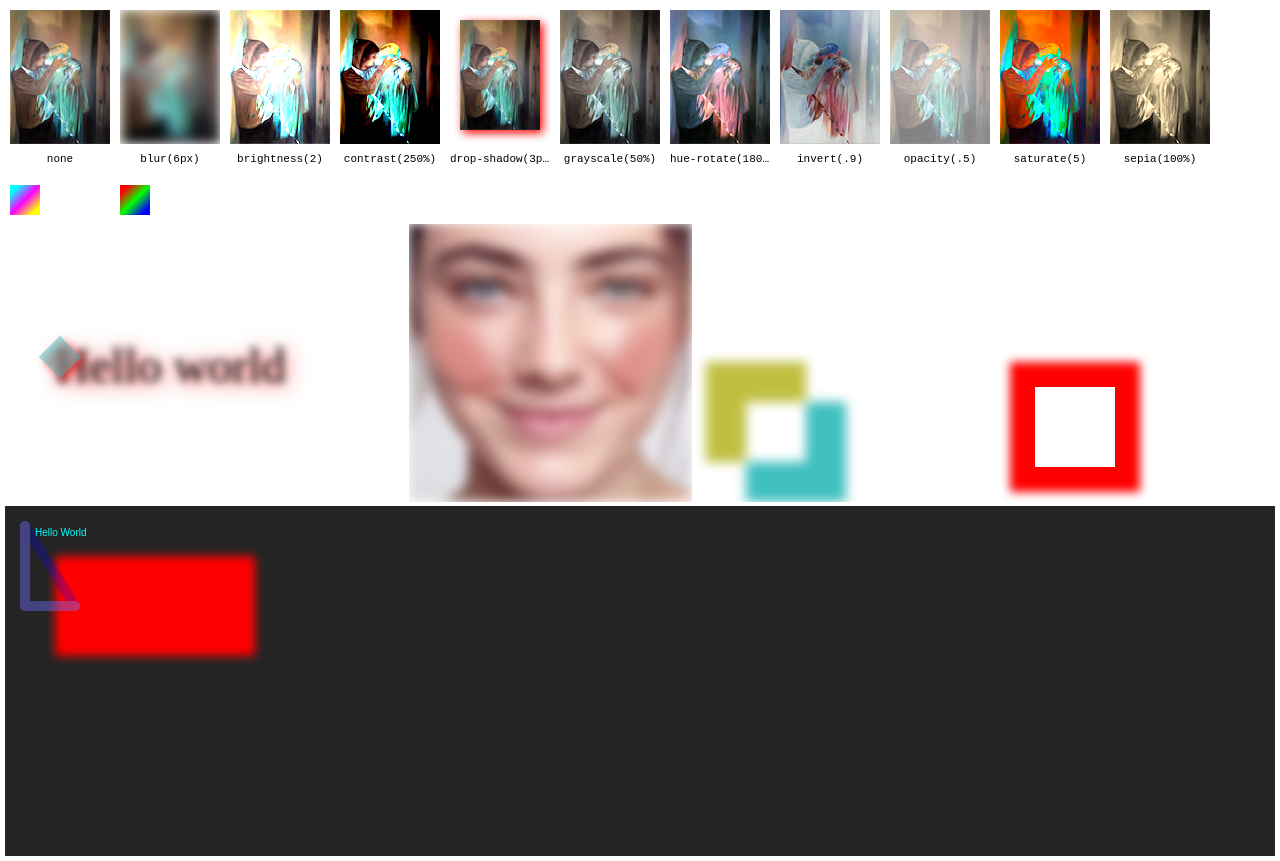
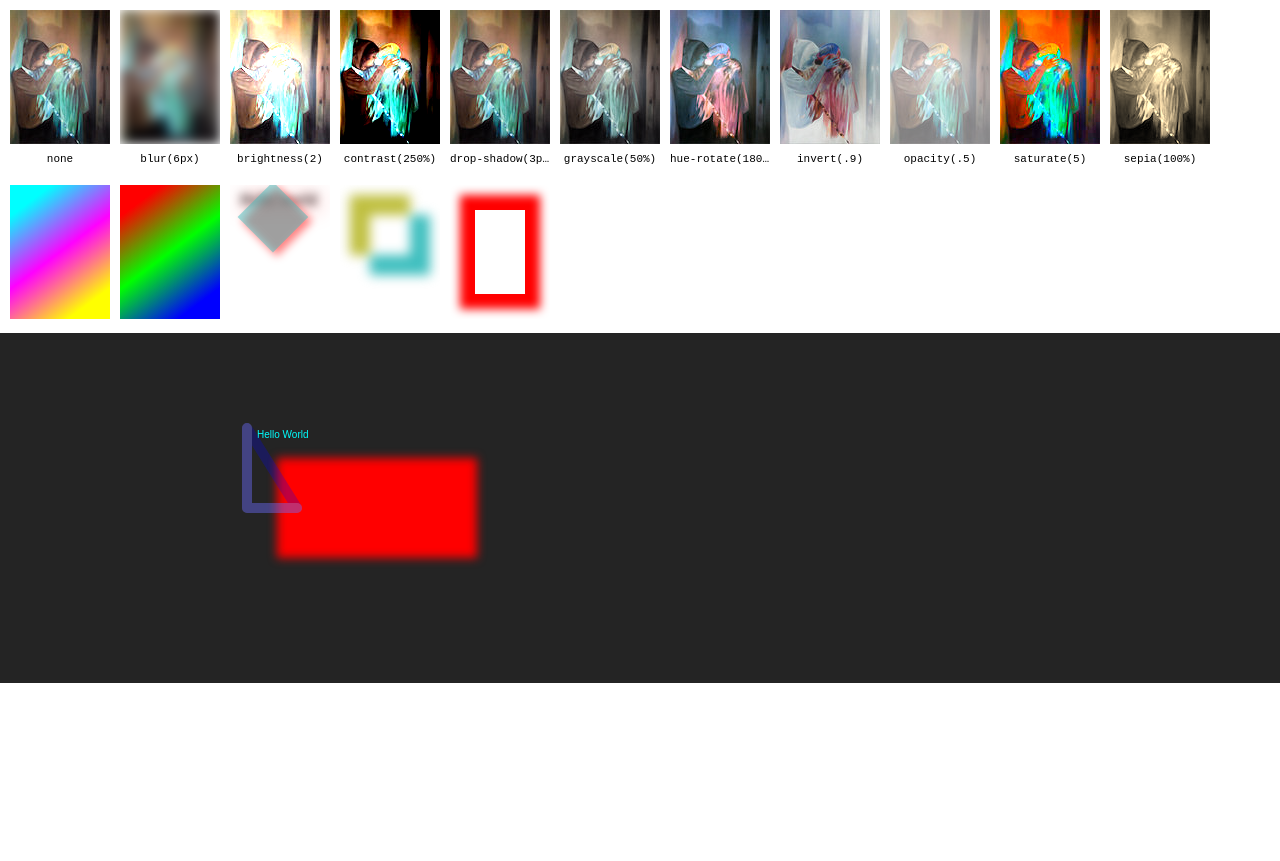
Before and after one commit to davidenke/context-filter-polyfill, a website: page src/index.html in a window 1280 px wide. After the commit the page ends 800 px from the top, so only its background shows below. Drawn offline with Linux system fonts and the light colour scheme; no server answers.

Commit message:
chore: overhaul example

```diff
--- a/esbuild.config.ts
+++ b/esbuild.config.ts
@@ -15,9 +15,9 @@ const options: BuildOptions = {
   entryPoints: [
     'src/index.ts',
     'src/index.html',
+    'src/index.css',
     'src/polyfill.ts',
     'src/mocks/mock-1.jpg',
-    'src/mocks/mock-2.png',
   ],
   outdir: 'dist',
   format: 'esm',
--- /dev/null
+++ b/src/index.css
@@ -0,0 +1,57 @@
+body {
+  margin: 0;
+}
+
+main {
+}
+
+article {
+  display: flex;
+  flex-flow: row wrap;
+  gap: 10px;
+  margin: 10px;
+
+  section {
+    width: 100px;
+
+    pre {
+      font-size: 11px;
+      margin: 0;
+      padding: 5px 0 10px;
+      overflow: hidden;
+      text-align: center;
+      text-overflow: ellipsis;
+      white-space: nowrap;
+      width: 100%;
+    }
+  }
+}
+
+.debug {
+  gap: 0;
+  margin: 0;
+  min-height: 350px;
+  align-items: center;
+  justify-content: space-evenly;
+  background-color: #242424;
+}
+
+#clones {
+  position: relative;
+  display: block;
+  aspect-ratio: 1;
+  width: 300px;
+}
+
+.clone {
+  position: absolute;
+  right: calc(var(--i) * 7.5%);
+  top: calc(var(--i) * 7.5%);
+
+  aspect-ratio: 3 / 2;
+  box-sizing: border-box;
+  width: 75%;
+
+  border: 1px solid red;
+  transform: perspective(50vw) rotateY(-45deg);
+}
--- a/src/index.html
+++ b/src/index.html
@@ -2,49 +2,7 @@
 <html lang="en" dir="ltr">
   <head>
     <title>CanvasContextRenderingContext2d.filter partial polyfill</title>
-    <style>
-      body {
-        margin: 5px;
-      }
-      main {
-        display: flex;
-        flex-direction: row;
-        flex-wrap: wrap;
-      }
-      main > section {
-        padding: 5px;
-        width: 100px;
-      }
-      main > section > pre {
-        font-size: 11px;
-        margin: 0;
-        padding: 5px 0 10px;
-        overflow: hidden;
-        text-align: center;
-        text-overflow: ellipsis;
-        white-space: nowrap;
-        width: 100%;
-      }
-      .debug {
-        display: flex;
-        min-height: 350px;
-        flex-flow: row nowrap;
-        align-items: start;
-        justify-content: space-between;
-        background-color: #242424;
-      }
-      #clones {
-        position: relative;
-      }
-      .clone {
-        perspective: 100vw;
-        position: absolute;
-        right: calc(var(--i) * 25px);
-        top: calc(var(--i) * 25px);
-        border: 1px solid red;
-        transform: perspective(100vw) rotateY(-30deg);
-      }
-    </style>
+    <link rel="stylesheet" href="index.css" />
     <script>
       // reload page on file change
       if (typeof EventSource !== 'undefined') {
@@ -57,184 +15,77 @@
   </head>
   <body>
     <main>
+      <article id="filters">
         <section>
-        <canvas class="none" width="100px" height="134px"></canvas>
+          <canvas class="none" width="100" height="134"></canvas>
           <pre>none</pre>
-        <script>
-          const imgNone = new Image();
-          const ctxNone = document
-            .querySelector('canvas.none')
-            .getContext('2d');
-          ctxNone.filter = 'none';
-          imgNone.onload = function () {
-            ctxNone.drawImage(imgNone, 0, 0);
-          };
-          imgNone.src = 'mocks/mock-1.jpg';
-        </script>
         </section>
 
         <section>
-        <canvas class="blur" width="100px" height="134px"></canvas>
+          <canvas class="blur" width="100" height="134"></canvas>
           <pre>blur(6px)</pre>
-        <script>
-          const imgBlur = new Image();
-          const ctxBlur = document
-            .querySelector('canvas.blur')
-            .getContext('2d');
-          ctxBlur.filter = 'blur(6px)';
-          imgBlur.onload = function () {
-            ctxBlur.drawImage(imgBlur, 0, 0);
-          };
-          imgBlur.src = 'mocks/mock-1.jpg';
-        </script>
         </section>
 
         <section>
-        <canvas class="brightness" width="100px" height="134px"></canvas>
+          <canvas class="brightness" width="100" height="134"></canvas>
           <pre>brightness(2)</pre>
-        <script>
-          const imgBrightness = new Image();
-          const ctxBrightness = document
-            .querySelector('canvas.brightness')
-            .getContext('2d');
-          ctxBrightness.filter = 'brightness(2)';
-          imgBrightness.onload = function () {
-            ctxBrightness.drawImage(imgBrightness, 0, 0);
-          };
-          imgBrightness.src = 'mocks/mock-1.jpg';
-        </script>
         </section>
 
         <section>
-        <canvas class="contrast" width="100px" height="134px"></canvas>
+          <canvas class="contrast" width="100" height="134"></canvas>
           <pre>contrast(250%)</pre>
-        <script>
-          const imgContrast = new Image();
-          const ctxContrast = document
-            .querySelector('canvas.contrast')
-            .getContext('2d');
-          ctxContrast.filter = 'contrast(250%)';
-          imgContrast.onload = function () {
-            ctxContrast.drawImage(imgContrast, 0, 0);
-          };
-          imgContrast.src = 'mocks/mock-1.jpg';
-        </script>
         </section>
 
         <section>
-        <canvas class="drop-shadow" width="100px" height="134px"></canvas>
+          <canvas class="drop-shadow" width="100" height="134"></canvas>
           <pre>drop-shadow(3px 3px 5px red)</pre>
-        <script>
-          const imgDropShadow = new Image();
-          const ctxDropShadow = document
-            .querySelector('canvas.drop-shadow')
-            .getContext('2d');
-          ctxDropShadow.filter = 'drop-shadow(3px 3px 5px red)';
-          imgDropShadow.onload = function () {
-            ctxDropShadow.drawImage(imgDropShadow, 10, 10, 80, 110);
-          };
-          imgDropShadow.src = 'mocks/mock-1.jpg';
-        </script>
         </section>
 
         <section>
-        <canvas class="grayscale" width="100px" height="134px"></canvas>
+          <canvas class="grayscale" width="100" height="134"></canvas>
           <pre>grayscale(50%)</pre>
-        <script>
-          const imgGrayscale = new Image();
-          const ctxGrayscale = document
-            .querySelector('canvas.grayscale')
-            .getContext('2d');
-          ctxGrayscale.filter = 'grayscale(50%)';
-          imgGrayscale.onload = function () {
-            ctxGrayscale.drawImage(imgGrayscale, 0, 0);
-          };
-          imgGrayscale.src = 'mocks/mock-1.jpg';
-        </script>
         </section>
 
         <section>
-        <canvas class="hue-rotate" width="100px" height="134px"></canvas>
+          <canvas class="hue-rotate" width="100" height="134"></canvas>
           <pre>hue-rotate(180deg)</pre>
-        <script>
-          const imgHueRotate = new Image();
-          const ctxHueRotate = document
-            .querySelector('canvas.hue-rotate')
-            .getContext('2d');
-          ctxHueRotate.filter = 'hue-rotate(180deg)';
-          imgHueRotate.onload = function () {
-            ctxHueRotate.drawImage(imgHueRotate, 0, 0);
-          };
-          imgHueRotate.src = 'mocks/mock-1.jpg';
-        </script>
         </section>
 
         <section>
-        <canvas class="invert" width="100px" height="134px"></canvas>
+          <canvas class="invert" width="100" height="134"></canvas>
           <pre>invert(.9)</pre>
-        <script>
-          const imgInvert = new Image();
-          const ctxInvert = document
-            .querySelector('canvas.invert')
-            .getContext('2d');
-          ctxInvert.filter = 'invert(.9)';
-          imgInvert.onload = function () {
-            ctxInvert.drawImage(imgInvert, 0, 0);
-          };
-          imgInvert.src = 'mocks/mock-1.jpg';
-        </script>
         </section>
 
         <section>
-        <canvas class="opacity" width="100px" height="134px"></canvas>
+          <canvas class="opacity" width="100" height="134"></canvas>
           <pre>opacity(.5)</pre>
-        <script>
-          const imgOpacity = new Image();
-          const ctxOpacity = document
-            .querySelector('canvas.opacity')
-            .getContext('2d');
-          ctxOpacity.filter = 'opacity(.5)';
-          imgOpacity.onload = function () {
-            ctxOpacity.drawImage(imgOpacity, 0, 0);
-          };
-          imgOpacity.src = 'mocks/mock-1.jpg';
-        </script>
         </section>
 
         <section>
-        <canvas class="saturate" width="100px" height="134px"></canvas>
+          <canvas class="saturate" width="100" height="134"></canvas>
           <pre>saturate(5)</pre>
-        <script>
-          const imgSaturate = new Image();
-          const ctxSaturate = document
-            .querySelector('canvas.saturate')
-            .getContext('2d');
-          ctxSaturate.filter = 'saturate(5)';
-          imgSaturate.onload = function () {
-            ctxSaturate.drawImage(imgSaturate, 0, 0);
-          };
-          imgSaturate.src = 'mocks/mock-1.jpg';
-        </script>
         </section>
 
         <section>
-        <canvas class="sepia" width="100px" height="134px"></canvas>
+          <canvas class="sepia" width="100" height="134"></canvas>
           <pre>sepia(100%)</pre>
-        <script>
-          const imgSepia = new Image();
-          const ctxSepia = document
-            .querySelector('canvas.sepia')
-            .getContext('2d');
-          ctxSepia.filter = 'sepia(100%)';
-          imgSepia.onload = function () {
-            ctxSepia.drawImage(imgSepia, 0, 0);
-          };
-          imgSepia.src = 'mocks/mock-1.jpg';
-        </script>
         </section>
 
+        <script>
+          document.querySelectorAll('#filters section').forEach(section => {
+            const ctx = section.querySelector('canvas').getContext('2d');
+            ctx.filter = section.querySelector('pre').textContent;
+
+            const img = new Image();
+            img.onload = () => ctx.drawImage(img, 0, 0);
+            img.src = 'mocks/mock-1.jpg';
+          });
+        </script>
+      </article>
+
+      <article>
         <section>
-        <canvas class="testOrigin" width="30px" height="30px"></canvas>
+          <canvas class="testOrigin" width="100" height="134"></canvas>
           <script>
             const ctxTestOrigin = document
               .querySelector('canvas.testOrigin')
@@ -242,84 +93,91 @@
             const grdntTestOrigin = ctxTestOrigin.createLinearGradient(
               0,
               0,
-            30,
-            30,
+              100,
+              134,
             );
             grdntTestOrigin.addColorStop(0.15, 'cyan');
             grdntTestOrigin.addColorStop(0.5, 'magenta');
             grdntTestOrigin.addColorStop(0.85, 'yellow');
             ctxTestOrigin.fillStyle = grdntTestOrigin;
-          ctxTestOrigin.fillRect(0, 0, 30, 30);
+            ctxTestOrigin.fillRect(0, 0, 100, 134);
           </script>
         </section>
 
         <section>
-        <canvas class="test" width="30px" height="30px"></canvas>
+          <canvas class="test" width="100" height="134"></canvas>
           <script>
             const ctxTest = document
               .querySelector('canvas.test')
               .getContext('2d');
-          const grdntTest = ctxTestOrigin.createLinearGradient(0, 0, 30, 30);
+            const grdntTest = ctxTestOrigin.createLinearGradient(
+              0,
+              0,
+              100,
+              134,
+            );
             ctxTest.filter = 'invert(1)';
             grdntTest.addColorStop(0.15, 'cyan');
             grdntTest.addColorStop(0.5, 'magenta');
             grdntTest.addColorStop(0.85, 'yellow');
             ctxTest.fillStyle = grdntTest;
-          ctxTest.fillRect(0, 0, 30, 30);
+            ctxTest.fillRect(0, 0, 100, 134);
           </script>
         </section>
-    </main>
 
-    <canvas class="mixed" width="400px" height="200px"></canvas>
+        <section>
+          <canvas class="mixed" width="100" height="134"></canvas>
           <script>
-      const ctxMixed = document.querySelector('canvas.mixed').getContext('2d');
+            const ctxMixed = document
+              .querySelector('canvas.mixed')
+              .getContext('2d');
 
             // 1st step: single filter - blurred text
             ctxMixed.filter = 'blur(4px) drop-shadow(2px 2px 10px red)';
-      ctxMixed.font = '48px serif';
-      ctxMixed.fillText('Hello world', 50, 80);
+            ctxMixed.font = '16px serif';
+            ctxMixed.fillText('Hello world', 10, 20);
 
             // 2nd step: multiple filters - inverted, opaque and rotated rectangle
-      ctxMixed.filter = 'invert(.75) opacity(.5) drop-shadow(4px 4px 4px red)';
+            ctxMixed.filter =
+              'invert(.75) opacity(.5) drop-shadow(4px 4px 4px red)';
             ctxMixed.fillStyle = '#f00';
-      ctxMixed.translate(55, 55);
+            ctxMixed.translate(50, 25);
             ctxMixed.rotate((45 * Math.PI) / 180);
-      ctxMixed.fillRect(-15, -15, 30, 30);
+            ctxMixed.fillRect(-25, -15, 50, 50);
           </script>
+        </section>
 
-    <canvas class="issue" width="283" height="278"></canvas>
+        <section>
+          <canvas class="comp" width="100" height="134"></canvas>
           <script>
-      const ctxIssue = document.querySelector('canvas.issue').getContext('2d');
-      ctxIssue.filter = 'blur(6px)';
-      const imgIssue = new Image();
-      imgIssue.onload = () => {
-        ctxIssue.drawImage(imgIssue, 0, 0);
-      };
-      imgIssue.src = 'mocks/mock-2.png';
-    </script>
-
-    <canvas class="comp" width="300" height="150"></canvas>
-    <script>
-      const ctxComp = document.querySelector('canvas.comp').getContext('2d');
+            const ctxComp = document
+              .querySelector('canvas.comp')
+              .getContext('2d');
             ctxComp.globalCompositeOperation = 'xor';
             ctxComp.filter = 'invert(.75) blur(6px)';
             ctxComp.fillStyle = 'blue';
-      ctxComp.fillRect(10, 10, 100, 100);
+            ctxComp.fillRect(10, 10, 60, 60);
             ctxComp.fillStyle = 'red';
-      ctxComp.fillRect(50, 50, 100, 100);
+            ctxComp.fillRect(30, 30, 60, 60);
           </script>
+        </section>
 
-    <canvas class="clear" width="150" height="150"></canvas>
+        <section>
+          <canvas class="clear" width="100" height="134"></canvas>
           <script>
-      const ctxClear = document.querySelector('canvas.clear').getContext('2d');
+            const ctxClear = document
+              .querySelector('canvas.clear')
+              .getContext('2d');
             ctxClear.globalCompositeOperation = 'xor';
             ctxClear.filter = 'blur(5px)';
             ctxClear.fillStyle = 'red';
-      ctxClear.fillRect(10, 10, 130, 130);
-      ctxClear.clearRect(35, 35, 80, 80);
+            ctxClear.fillRect(10, 10, 80, 114);
+            ctxClear.clearRect(25, 25, 50, 84);
           </script>
+        </section>
+      </article>
 
-    <div class="debug">
+      <article class="debug">
         <canvas height="200" width="300"></canvas>
         <section id="clones"></section>
         <script>
@@ -351,6 +209,7 @@
           ctxDebug.lineTo(20, 20);
           ctxDebug.stroke();
         </script>
-    </div>
+      </article>
+    </main>
   </body>
 </html>
```
Also changed, not shown: src/mocks/mock-2.png (deleted). Lines whose indentation alone changed are shown as unchanged.
